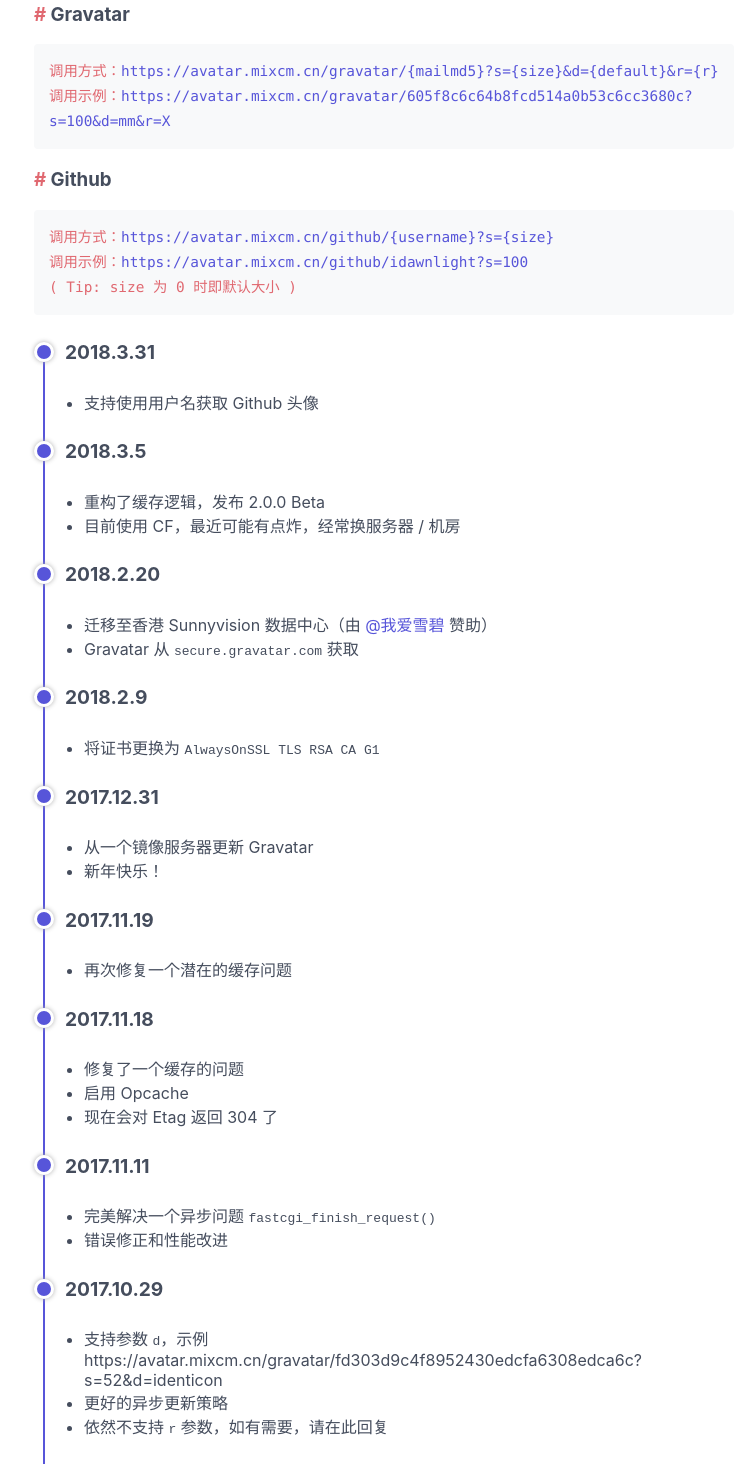
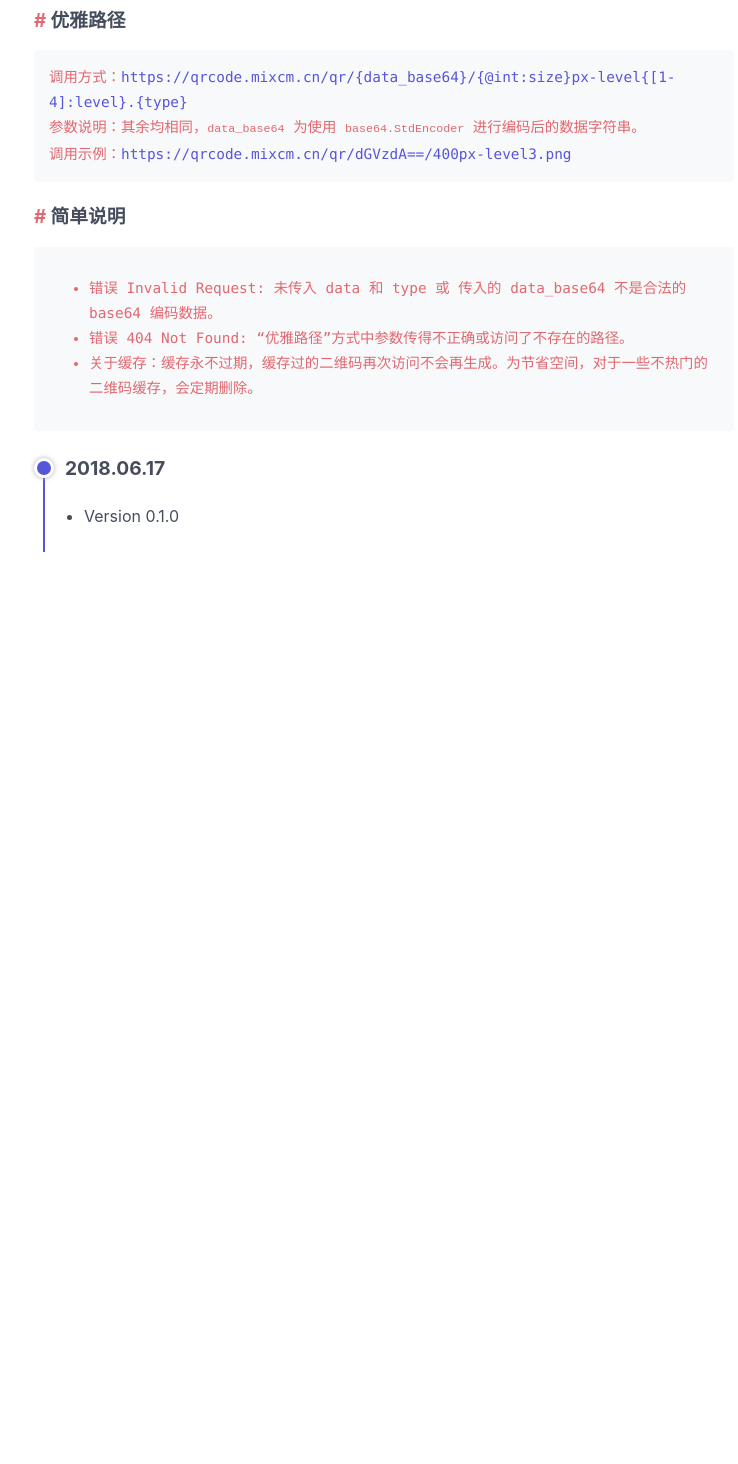
Before and after one commit to mixcm/QRServer, a plain HTML site: page doc/index.html in a window 1280 px wide. Shown: the part 575-2039 px from the top of the page, without its empty margins (256-994 px from the left). After the commit the page ends 1127 px from the top, so only its background shows below. Drawn offline with Linux system fonts and the light colour scheme.

Commit message:
[+] Finished All

```diff
--- a/doc/index.html
+++ b/doc/index.html
@@ -156,73 +156,29 @@
         <p>您可以这样判别节点：在 <code>X-Mixcm-Node</code> HTTP 头中包含了节点名称。</p>
         <h3>简单生成</h3>
         <blockquote>
-            调用方式：<a>https://qrcode.mixcm.cn/generate/?data={data}&size={size}&level={level}&formart={formart}</a><br>
+            调用方式：<a>https://qrcode.mixcm.cn/generate/?data={data}&size={@int:size}&level={[1-4]:level}&type={type}</a><br>
             参数说明：<code>data</code> 为 二维码数据，<code>size</code> 为高、宽（px），<code>level</code>为容错等级（1-4）， <code>formart</code> 为格式，支持 <code>png</code>、<code>jpg</code>、<code>gif</code>。<br>
-            调用示例：<a>https://qrcode.mixcm.cn/generate/?data=test&size=200&level=3&formart=jpg</a>
+            调用示例：<a>https://qrcode.mixcm.cn/generate/?data=test&size=200&level=3&type=jpg</a><br>
+            友情提醒：<code>data</code>、<code>type</code> 为必须项，<code>level</code>默认为1，<code>size</code>默认为29。
         </blockquote>
-        <h3>Gravatar</h3>
+        <h3>优雅路径</h3>
         <blockquote>
-            调用方式：<a>https://avatar.mixcm.cn/gravatar/{mailmd5}?s={size}&d={default}&r={r}</a><br>
-            调用示例：<a>https://avatar.mixcm.cn/gravatar/605f8c6c64b8fcd514a0b53c6cc3680c?s=100&d=mm&r=X</a><br>
+            调用方式：<a>https://qrcode.mixcm.cn/qr/{data_base64}/{@int:size}px-level{[1-4]:level}.{type}</a><br>
+            参数说明：其余均相同，<code>data_base64</code> 为使用 <code>base64.StdEncoder</code> 进行编码后的数据字符串。<br>
+            调用示例：<a>https://qrcode.mixcm.cn/qr/dGVzdA==/400px-level3.png</a><br>
         </blockquote>
-        <h3>Github</h3>
+        <h3>简单说明</h3>
         <blockquote>
-            调用方式：<a>https://avatar.mixcm.cn/github/{username}?s={size}</a><br>
-            调用示例：<a>https://avatar.mixcm.cn/github/idawnlight?s=100</a><br>
-            ( Tip: size 为 0 时即默认大小 )
+            <ul>
+                <li>错误 Invalid Request: 未传入 data 和 type 或 传入的 data_base64 不是合法的 base64 编码数据。</li>
+                <li>错误 404 Not Found: “优雅路径”方式中参数传得不正确或访问了不存在的路径。</li>
+                <li>关于缓存：缓存永不过期，缓存过的二维码再次访问不会再生成。为节省空间，对于一些不热门的二维码缓存，会定期删除。</li>
+            </ul>
         </blockquote>
         <div class="mixcm-version">
-            <h4>2018.3.31</h4>
+            <h4>2018.06.17</h4>
             <ul>
-                <li> 支持使用用户名获取 Github 头像</li>
-            </ul>
-            <h4>2018.3.5</h4>
-            <ul>
-                <li> 重构了缓存逻辑，发布 2.0.0 Beta</li>
-                <li> 目前使用 CF，最近可能有点炸，经常换服务器 / 机房 </li>
-            </ul>
-            <h4>2018.2.20</h4>
-            <ul>
-                <li> 迁移至香港 Sunnyvision 数据中心（由
-                    <a href="https://233i.me/">@我爱雪碧 </a> 赞助）</li>
-                <li>Gravatar 从
-                    <code>secure.gravatar.com</code> 获取 </li>
-            </ul>
-            <h4>2018.2.9</h4>
-            <ul>
-                <li> 将证书更换为
-                    <code>AlwaysOnSSL TLS RSA CA G1</code>
-                </li>
-            </ul>
-            <h4>2017.12.31</h4>
-            <ul>
-                <li> 从一个镜像服务器更新 Gravatar</li>
-                <li> 新年快乐！</li>
-            </ul>
-            <h4>2017.11.19</h4>
-            <ul>
-                <li> 再次修复一个潜在的缓存问题 </li>
-            </ul>
-            <h4>2017.11.18</h4>
-            <ul>
-                <li> 修复了一个缓存的问题 </li>
-                <li> 启用 Opcache</li>
-                <li> 现在会对 Etag 返回 304 了 </li>
-            </ul>
-            <h4>2017.11.11</h4>
-            <ul>
-                <li> 完美解决一个异步问题
-                    <code>fastcgi_finish_request()</code>
-                </li>
-                <li> 错误修正和性能改进 </li>
-            </ul>
-            <h4>2017.10.29</h4>
-            <ul>
-                <li> 支持参数
-                    <code>d</code>，示例 https://avatar.mixcm.cn/gravatar/fd303d9c4f8952430edcfa6308edca6c?s=52&amp;d=identicon</li>
-                <li> 更好的异步更新策略 </li>
-                <li> 依然不支持
-                    <code>r</code> 参数，如有需要，请在此回复 </li>
+                <li> Version 0.1.0 </li>
             </ul>
         </div>
     </div>
```
Also changed, not shown: 1 other file.
